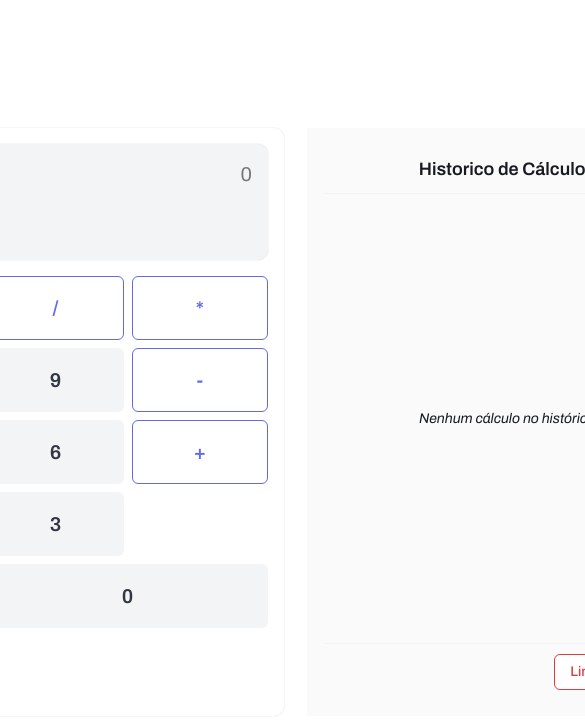
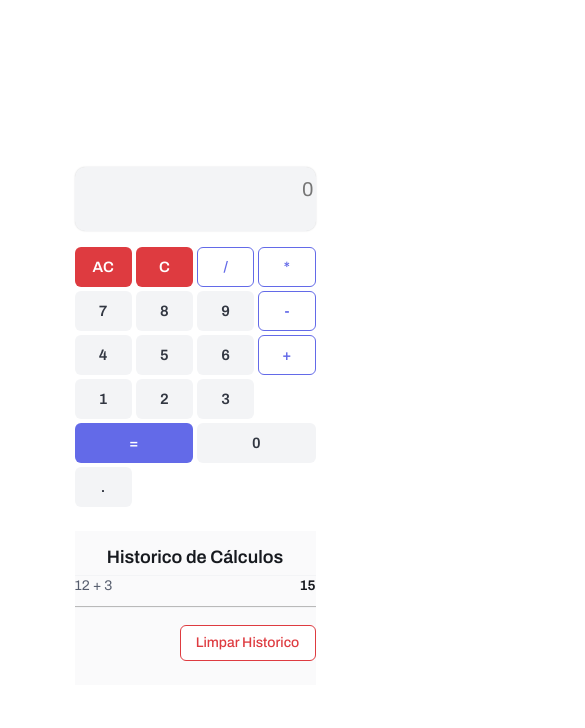
Before and after one commit to bruno-devLearn/react, a React (Vite) app in the folder aula006/calculator/: page / in a window 390 px wide. Shown: the top 728 px of the page, 585 px wide, since content can reach past the window. Built offline with nearby package versions, Linux system fonts and the light colour scheme.

Commit message:
design do historico de contas + responsividade

```diff
--- a/aula006/calculator/src/components/history/History.jsx
+++ b/aula006/calculator/src/components/history/History.jsx
@@ -1,3 +1,4 @@
+import { Calculations } from "./components/Calculations";
 import { Empty } from "./components/Empty";
 // TODO: criar componente do historico de contas
 
@@ -8,7 +9,7 @@ export function History() {
                 <h2>Historico de Cálculos</h2>
             </div>
             <div className="content">
-                <Empty />
+                <Calculations />
             </div>
             <div className="clear-div">
                 <button className="clear">Limpar Historico</button>
--- /dev/null
+++ b/aula006/calculator/src/components/history/components/Calculations.jsx
@@ -0,0 +1,10 @@
+export function Calculations() {
+    return (
+        <div className="calculations">
+            <div className="calc-div">
+                <div className="calc">12 + 3</div>
+                <div className="result">15</div>
+            </div>
+        </div>
+    );
+}
--- a/aula006/calculator/src/index.css
+++ b/aula006/calculator/src/index.css
@@ -3,16 +3,34 @@
 
 :root {
     --white: #fff;
+    --neutral-50: #fafafb;
+    --neutral-100: #f3f4f6ff;
     --neutral-200: #f3f4f6ff;
+    --neutral-900: #171a1fff;
     --danger-500: #de3b40ff;
+    --danger-600: #c12126ff;
+    --danger-700: #aa1d22ff;
     --primary-500: #636ae8ff;
+    --primary-600: #4850e4ff;
+    --primary-700: #2c35e0ff;
+    --primary-100: #cbcbcb;
+    --primary-200: #b9b9b9;
+    --primary-300: #b8becaff;
+    --primary-400: #8791a5ff;
+    --text-main: #565d6dff;
+    --text-dark: #323742ff;
+    --shadow-1: 0px 0px 1px #171a1f12, 0px 0px 2px #171a1f1f;
+    --border-radius-main: 10px;
+    --border-radius-small: 6px;
+    --font-main: "Archivo", sans-serif;
+    --font-secondary: "Inter", sans-serif;
 }
 
 * {
     margin: 0;
     padding: 0;
     box-sizing: border-box;
-    font-family: "Archivo", sans-serif;
+    font-family: var(--font-main);
 }
 
 #root {
@@ -31,8 +49,8 @@ main {
 }
 
 .calculator {
-    border-radius: 10px;
-    box-shadow: 0px 0px 1px #171a1f12, 0px 0px 2px #171a1f1f;
+    border-radius: var(--border-radius-main);
+    box-shadow: var(--shadow-1);
     width: 601px;
     height: 588px;
     padding: 16px;
@@ -43,8 +61,8 @@ main {
 
 .display {
     background-color: var(--neutral-200);
-    border-radius: 10px;
-    box-shadow: 0px 0px 1px #171a1f12, 0px 0px 2px #171a1f1f;
+    border-radius: var(--border-radius-main);
+    box-shadow: var(--shadow-1);
     width: 569px;
     height: 116px;
     padding: 16px;
@@ -57,7 +75,7 @@ main {
     font-size: 20px;
     line-height: 28px;
     font-weight: 400;
-    color: #565d6dff;
+    color: var(--text-main);
     text-align: end;
     width: 100%;
 }
@@ -80,7 +98,7 @@ main {
     line-height: 30px;
     font-weight: 600;
     border: none;
-    border-radius: 6px;
+    border-radius: var(--border-radius-small);
     opacity: 1;
     transition: all 0.3s;
 }
@@ -91,10 +109,10 @@ main {
 }
 
 .grid div.clear:hover {
-    background: #c12126ff;
+    background: var(--danger-600);
 }
 .grid div.clear:active {
-    background: #aa1d22ff;
+    background: var(--danger-700);
 }
 
 .grid div.operation {
@@ -104,24 +122,24 @@ main {
 }
 
 .grid div.operation:hover {
-    background-color: #cbcbcb;
+    background-color: var(--primary-100);
 }
 /* Pressed */
 .grid div.operation:hover:active {
-    color: #636ae8ff;
-    background-color: #b9b9b9;
+    color: var(--primary-500);
+    background-color: var(--primary-200);
 }
 
 .grid div.number {
-    background: #f3f4f6ff;
-    color: #323742ff;
+    background: var(--neutral-100);
+    color: var(--text-dark);
 }
 
 .grid div.number:hover {
-    background: #b8becaff;
+    background: var(--primary-300);
 }
 .grid div.number:hover:active {
-    background: #8791a5ff;
+    background: var(--primary-400);
 }
 
 .grid div.equal {
@@ -133,11 +151,11 @@ main {
 }
 
 .grid div.equal:hover {
-    background: #4850e4ff;
+    background: var(--primary-600);
 }
 
 .grid div.equal:hover:active {
-    background: #2c35e0ff;
+    background: var(--primary-700);
 }
 
 .grid div.zero {
@@ -152,14 +170,14 @@ main {
 }
 
 .history {
-    background-color: #fafafb;
+    background-color: var(--neutral-50);
     width: 400px;
     padding: 16px 17px;
     display: flex;
     flex-direction: column;
     justify-content: space-between;
     align-items: center;
-    font-family: "Inter";
+    font-family: var(--font-secondary);
 }
 
 .history .title {
@@ -174,12 +192,12 @@ main {
     font-size: 18px;
     line-height: 28px;
     font-weight: 600;
-    color: #171a1fff; /* neutral-900 */
+    color: var(--neutral-900);
 }
 
 .history .content {
-    border-top: 1px solid #f3f4f6ff;
-    border-bottom: 1px solid #f3f4f6ff;
+    border-top: 1px solid var(--neutral-100);
+    border-bottom: 1px solid var(--neutral-100);
     width: 100%;
     height: 100%;
     display: flex;
@@ -191,7 +209,7 @@ main {
     font-size: 14px;
     line-height: 20px;
     font-weight: 400;
-    color: #171a1fff;
+    color: var(--neutral-900);
     font-style: italic;
 }
 
@@ -215,20 +233,160 @@ main {
     font-weight: 500;
     color: var(--danger-500);
     background-color: var(--white);
-    border-radius: 6px;
+    border-radius: var(--border-radius-small);
     border: 1px solid var(--danger-500);
     cursor: pointer;
     transition: all 0.3s;
 }
 
 .history .clear-div .clear:hover {
-    background-color: #cbcbcb;
+    background-color: var(--primary-100);
 }
-/* Pressed */
 .history .clear-div .clear:hover:active {
-    background-color: #b9b9b9;
+    background-color: var(--primary-200);
 }
 /* Disabled */
 .history .clear-div .clear:disabled {
     opacity: 0.4;
 }
+
+.calculations {
+    height: 100%;
+    width: 100%;
+    max-height: 420.717px;
+    overflow-y: scroll;
+}
+
+.calculations .calc-div {
+    width: 100%;
+    display: flex;
+    justify-content: space-between;
+    border-bottom: 1px solid var(--primary-200);
+    padding-bottom: 10px;
+}
+
+.calculations .calc-div .calc {
+    font-size: 14px;
+    line-height: 20px;
+    font-weight: 400;
+    color: var(--text-main);
+}
+
+.calculations .calc-div .result {
+    font-size: 14px;
+    line-height: 20px;
+    font-weight: 600;
+    color: var(--neutral-900);
+}
+
+/* RESPONSIVIDADE AJUSTADA */
+@media (max-width: 1030px) {
+    main {
+        flex-direction: row;
+        align-items: flex-start;
+        gap: 16px;
+        min-height: 100vh;
+        padding: 16px 0;
+    }
+    .calculator,
+    .history {
+        margin: 0;
+    }
+    .calculator {
+        width: 60vw;
+        max-width: 601px;
+        min-width: 320px;
+        height: auto;
+    }
+    .display {
+        width: 100%;
+        min-width: 0;
+        max-width: 100%;
+    }
+    .grid {
+        width: 100%;
+        max-width: 100%;
+    }
+    .grid div,
+    .grid div.equal,
+    .grid div.zero {
+        width: 100%;
+        min-width: 0;
+        max-width: 100%;
+    }
+    .history {
+        width: 35vw;
+        max-width: 400px;
+        min-width: 220px;
+    }
+}
+
+@media (max-width: 600px) {
+    main {
+        flex-direction: column;
+        align-items: stretch;
+        gap: 16px;
+        min-height: 100vh;
+        padding: 8px 0;
+    }
+    .calculator,
+    .history {
+        width: 100%;
+        max-width: 100vw;
+        min-width: 0;
+        margin: 0;
+        border-radius: 0;
+        box-shadow: none;
+        padding-left: 0;
+        padding-right: 0;
+    }
+    .calculator {
+        padding: 8px 4px;
+    }
+    .display {
+        width: 100%;
+        min-width: 0;
+        max-width: 100vw;
+        padding: 8px 4px;
+        height: 64px;
+    }
+    .grid {
+        gap: 4px;
+        width: 100%;
+        max-width: 100vw;
+    }
+    .grid div,
+    .grid div.equal,
+    .grid div.zero {
+        width: 100%;
+        min-width: 0;
+        max-width: 100vw;
+        height: 40px;
+        font-size: 15px;
+    }
+    .history {
+        padding: 8px 4px;
+        min-width: 0;
+        border-radius: 0;
+        box-shadow: none;
+    }
+    .history .title {
+        height: 36px;
+    }
+    .calculations {
+        max-height: 120px;
+    }
+}
+
+/* Pequenos ajustes para evitar overflow e manter espaçamento */
+@media (max-width: 400px) {
+    .calculator,
+    .history {
+        padding-left: 0;
+        padding-right: 0;
+    }
+    .display {
+        padding-left: 2px;
+        padding-right: 2px;
+    }
+}
```
